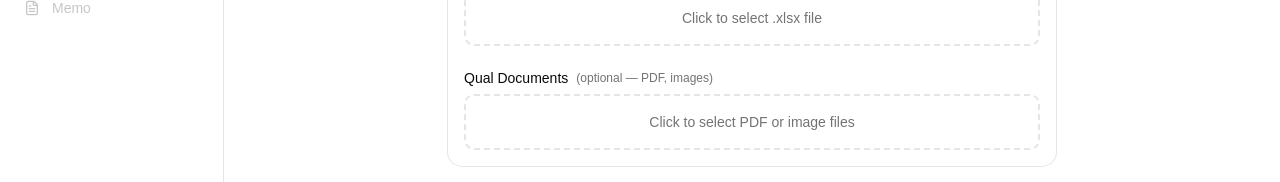
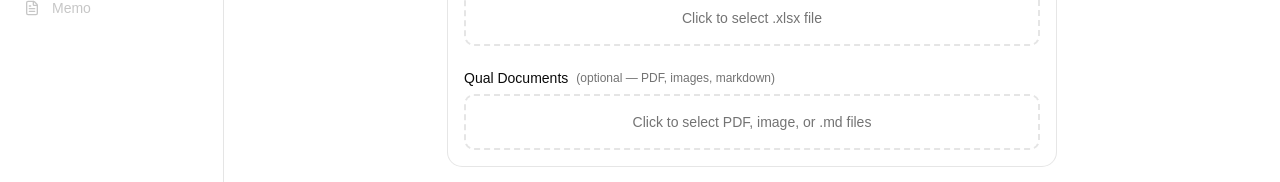
Before and after one commit to Emilio-Mtz-bit/FLI-Holding-Agents, a React (Vite) app in the folder dashboard/: page /setup in a window 1280 px wide. Shown: the part 198-380 px from the top of the page. Built offline with nearby package versions, Linux system fonts and the light colour scheme.

Commit message:
feat(dashboard): add .md support to qual docs upload

```diff
--- a/dashboard/src/components/FileDropZone.tsx
+++ b/dashboard/src/components/FileDropZone.tsx
@@ -20,6 +20,7 @@ function FileIcon({ name }: { name: string }) {
   if (ext === 'xlsx') return <FileSpreadsheet size={16} className="text-emerald-500 flex-shrink-0" />;
   if (ext === 'pdf') return <FileText size={16} className="text-rose-500 flex-shrink-0" />;
   if (['png', 'jpg', 'jpeg'].includes(ext ?? '')) return <Image size={16} className="text-blue-500 flex-shrink-0" />;
+  if (ext === 'md') return <FileText size={16} className="text-violet-500 flex-shrink-0" />;
   return <File size={16} className="text-muted-foreground flex-shrink-0" />;
 }
 
--- a/dashboard/src/pages/Setup.tsx
+++ b/dashboard/src/pages/Setup.tsx
@@ -94,11 +94,11 @@ export default function Setup() {
           <div className="space-y-2">
             <Label>
               Qual Documents{' '}
-              <span className="text-muted-foreground text-xs">(optional — PDF, images)</span>
+              <span className="text-muted-foreground text-xs">(optional — PDF, images, markdown)</span>
             </Label>
             <FileDropZone
-              label="PDF or image files"
-              accept=".pdf,.png,.jpg,.jpeg"
+              label="PDF, image, or .md files"
+              accept=".pdf,.png,.jpg,.jpeg,.md"
               multiple={true}
               files={qualFiles}
               onChange={setQualFiles}
```
